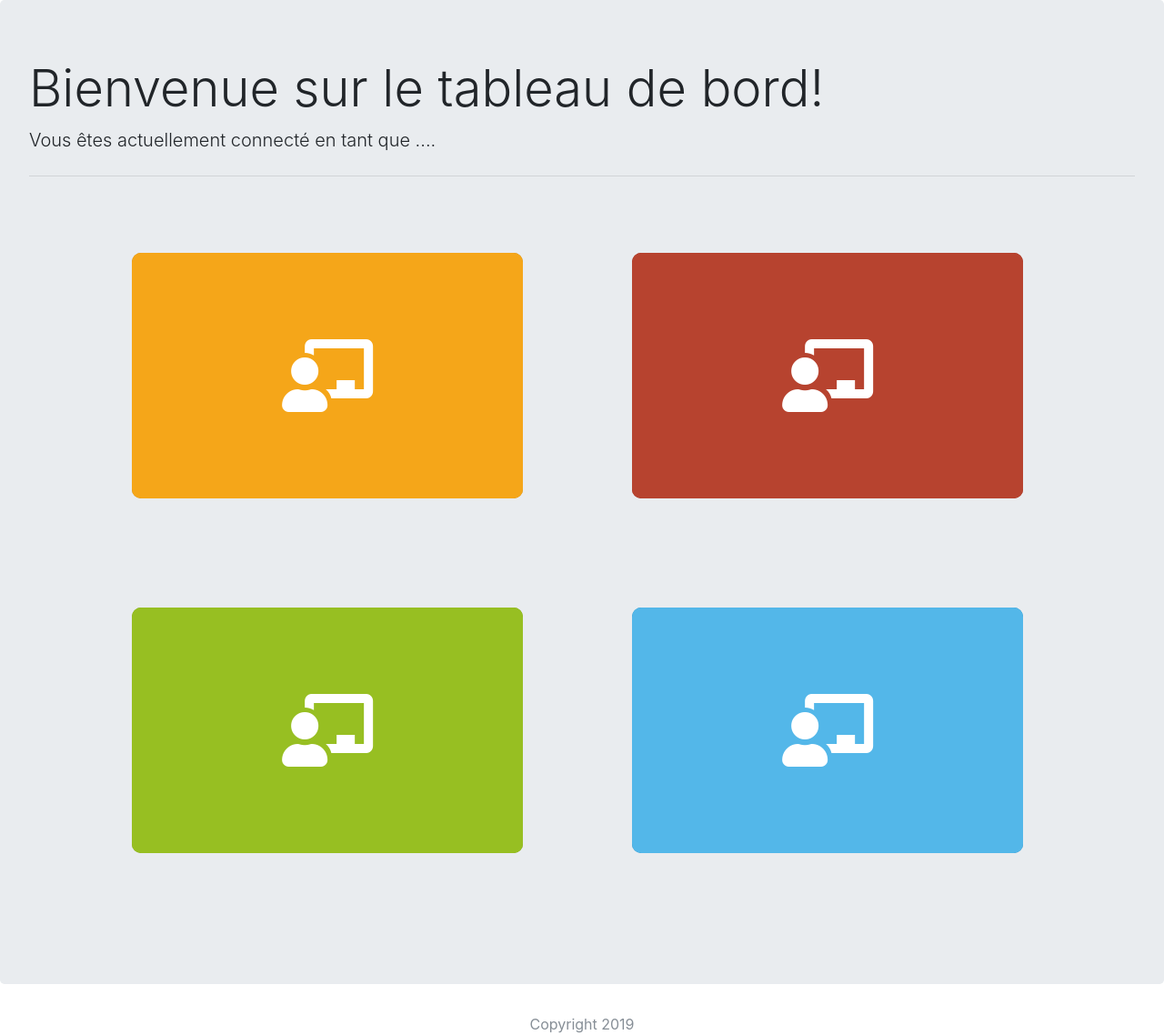
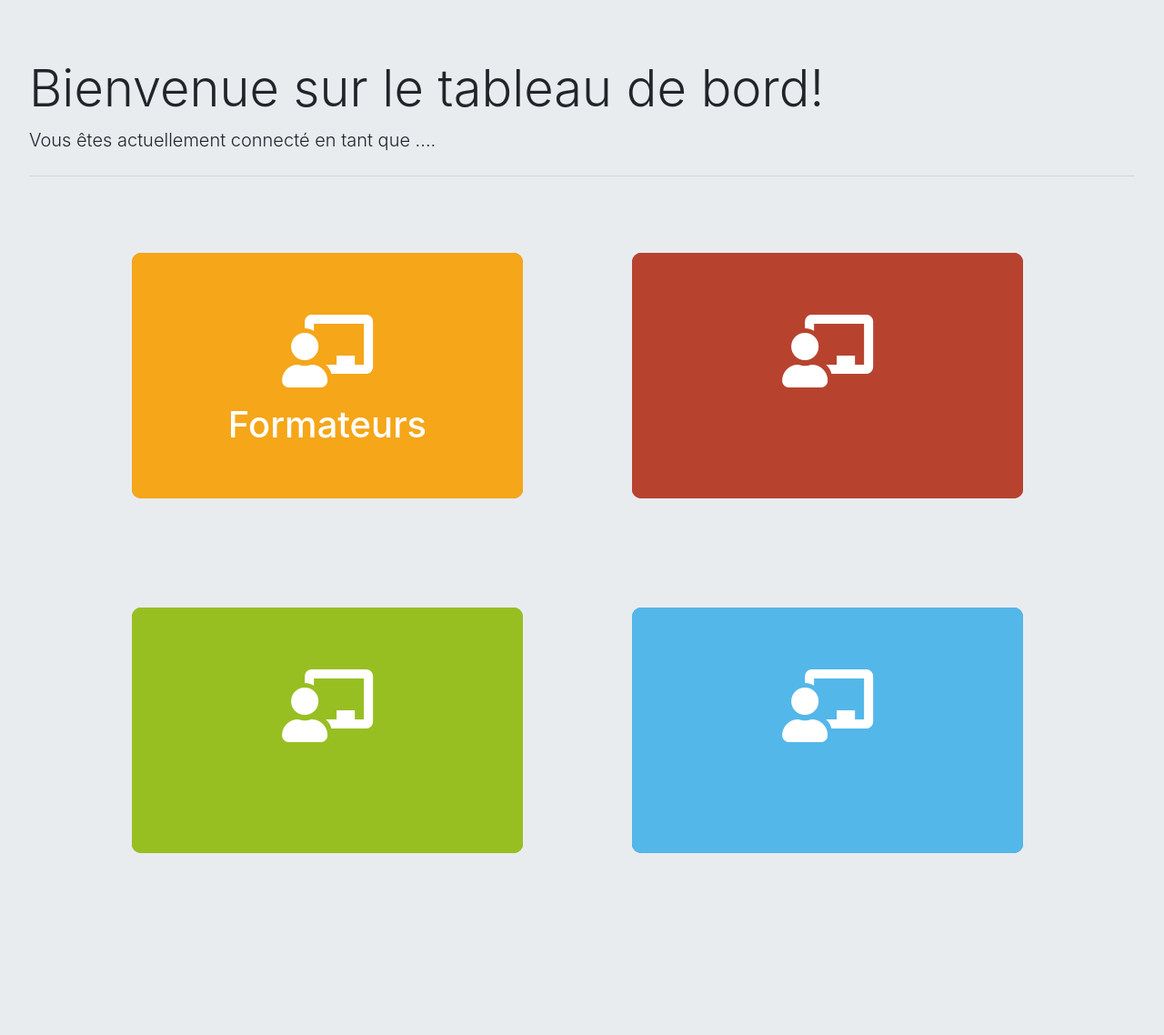
Before and after one commit to justinnth/tableau_de_bord, a Symfony app: template templates/tableau_de_bord.html.twig in a window 1280 px wide. Shown: the whole page at 91% size. After the commit the page ends 938 px from the top, so only its background shows below. Run offline with Twig, Linux system fonts and the light colour scheme; the template is opened without the code that fills it, so the values that code supplies are empty; some libraries are stand-ins or nearby versions.

Commit message:
petite modif tableau de bord

```diff
--- a/public/css/style.css
+++ b/public/css/style.css
@@ -1,7 +1,5 @@
-.boxs{
-    position: relative;
-    width: 1200px;
-    height: 800px;
+body{
+    background-color: #e9ecef;
 }
 
 .container .box{
@@ -37,12 +35,25 @@
 
 .container .box .icon .fas{
     position: absolute;
-    top: 50%;
+    top: 40%;
     left: 50%;
     transform: translate(-50%, -50%);
     font-size: 80px;
     transition: 0.5s;
     color: #fff;
+}
+
+.container .box .icon h1{
+    position: absolute;
+    top: 70%;
+    left: 50%;
+    transform: translate(-50%, -50%);
+    transition: 0.5s;
+    color: #fff;
+}
+
+.container .box:hover .icon h1{
+    opacity: 0;
 }
 
 .container .box:hover .icon .fas{
--- a/templates/base.html.twig
+++ b/templates/base.html.twig
@@ -13,12 +13,6 @@
 
     {% block body %}{% endblock %}
 
-    <footer class="footer">
-        <div class="container text-center">
-            <span class="text-muted">Copyright 2019</span>
-        </div>
-    </footer>
-
     {% block javascripts %}
         <script src="https://code.jquery.com/jquery-3.2.1.min.js" integrity="sha256-hwg4gsxgFZhOsEEamdOYGBf13FyQuiTwlAQgxVSNgt4=" crossorigin="anonymous"></script>
         <script src="https://cdnjs.cloudflare.com/ajax/libs/popper.js/1.12.3/umd/popper.min.js" integrity="sha384-vFJXuSJphROIrBnz7yo7oB41mKfc8JzQZiCq4NCceLEaO4IHwicKwpJf9c9IpFgh" crossorigin="anonymous"></script>
--- a/templates/tableau_de_bord.html.twig
+++ b/templates/tableau_de_bord.html.twig
@@ -11,10 +11,11 @@
             <div class="box" style="cursor: pointer" onclick="window.location.href='{{ path('app_formateurs', {'id': 'all'}) }}'">
                 <div class="icon">
                     <i class="fas fa-chalkboard-teacher"></i>
+                    <h1>Formateurs</h1>
                 </div>
                 <div class="content">
                     <h3>Accéder aux formateurs</h3>
-                    <p>lorem ipsum lorem ipsumlorem ipsumlorem ipsumlorem ipsumlorem ipsumlorem ipsumlorem ipsumlorem ipsumlorem ipsumlorem ipsum</p>
+                    <p>Cliquer pour accéder à la liste de tous les formateurs, leur planning, leurs formations et d'autres informations les concernant</p>
                 </div>
             </div>
             <div class="box">
```
Also changed, not shown: src/Migrations/Version20190430100053.php (added, +35 -0 lines).
